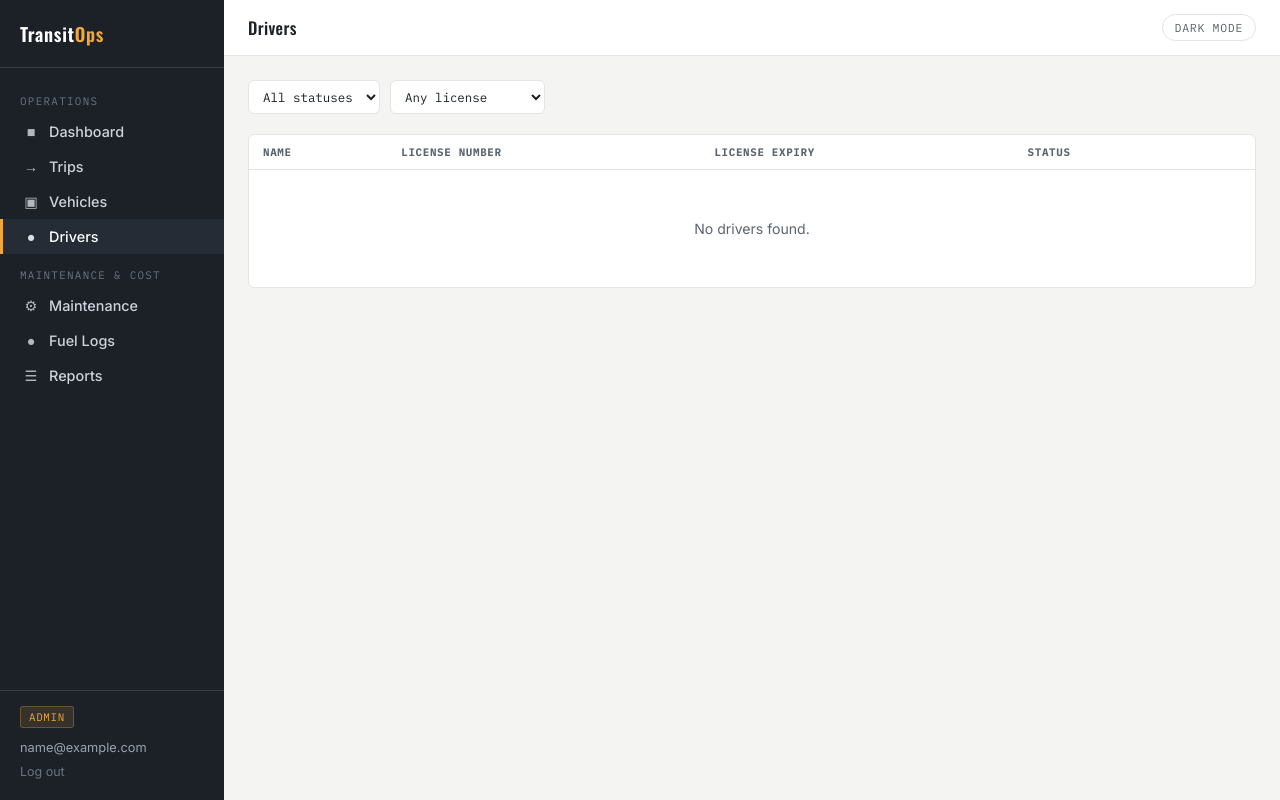
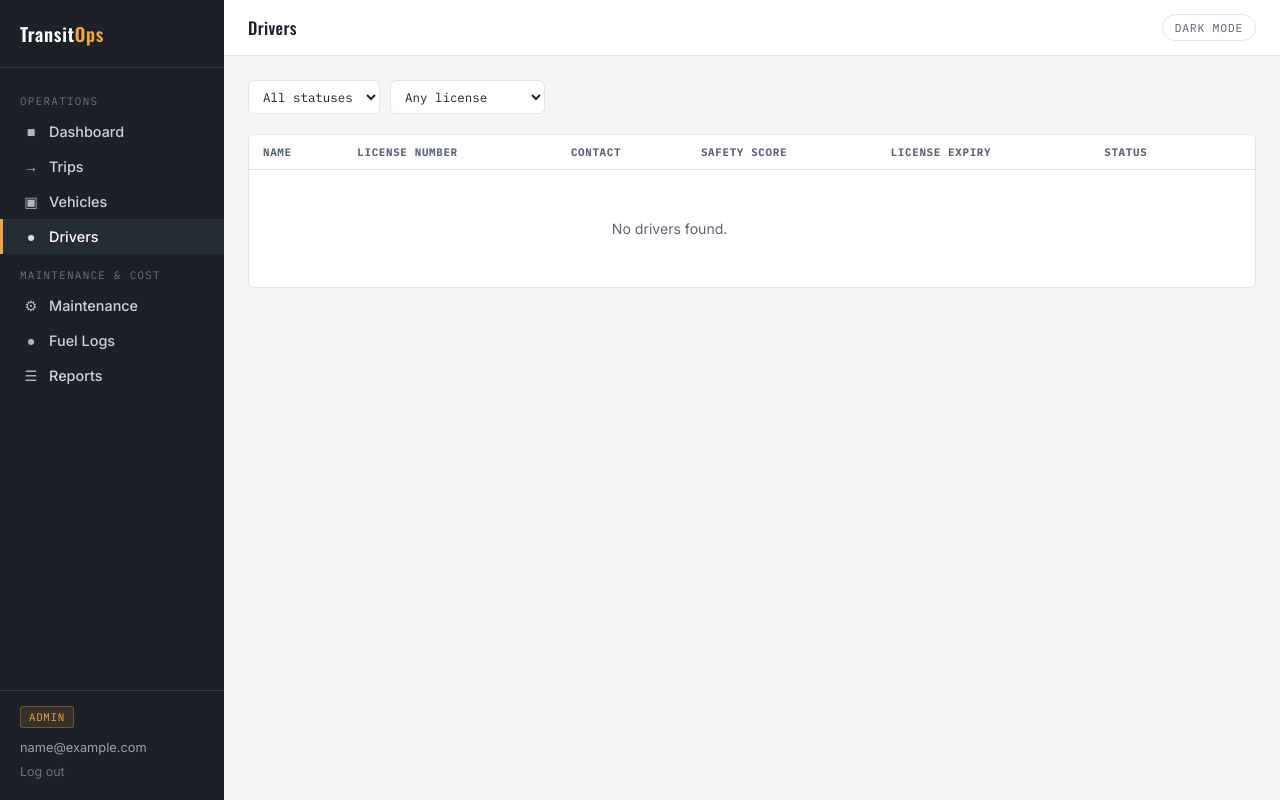
Before and after one commit to meha20007/Odoo-hackathon---Odoo-Squad, a Flask app: page /drivers in a window 1280 px wide. Run offline with Flask 3, Linux system fonts and the light colour scheme; the visitor is signed in with stand-in values (Sample User, id 1); data that the repository does not hold is empty.

Commit message:
Added contact and safety score to drivers

```diff
--- a/templates/drivers.html
+++ b/templates/drivers.html
@@ -99,6 +99,8 @@
       <tr>
         <th>Name</th>
         <th>License number</th>
+         <th>Contact</th>
+        <th>Safety Score</th>
         <th>License expiry</th>
         <th>Status</th>
         <th></th>
@@ -124,11 +126,34 @@
           <label for="name">Full name</label>
           <input type="text" id="name" required>
         </div>
+
         <div class="field">
           <label for="license_number">License number</label>
           <input type="text" id="license_number" required>
         </div>
         <div class="field">
+
+            <div class="field">
+  <label for="contact_number">Contact Number</label>
+  <input
+    type="text"
+    id="contact_number"
+    maxlength="10"
+    pattern="[0-9]{10}"
+    required
+  >
+</div>
+
+<div class="field">
+  <label for="safety_score">Safety Score</label>
+  <input
+    type="number"
+    id="safety_score"
+    min="0"
+    max="100"
+    required
+  >
+</div>
           <label for="license_expiry">License expiry</label>
           <input type="date" id="license_expiry" required>
         </div>
@@ -185,6 +210,11 @@ function openModal(driver) {
   if (driver) {
     document.getElementById('name').value = driver.name || '';
     document.getElementById('license_number').value = driver.license_number || '';
+    document.getElementById('contact_number').value =
+    driver.contact_number || '';
+
+document.getElementById('safety_score').value =
+    driver.safety_score || '';
     document.getElementById('license_expiry').value = driver.license_expiry || '';
     document.getElementById('status').value = driver.status || 'Available';
   } else {
@@ -242,6 +272,8 @@ function rowHtml(d) {
   return `<tr>
     <td>${escapeHtml(d.name)}</td>
     <td>${escapeHtml(d.license_number)}</td>
+     <td>${escapeHtml(d.contact_number)}</td>
+    <td>${escapeHtml(d.safety_score)}</td>
     <td>${escapeHtml(d.license_expiry)}${expiredTag}</td>
     <td><span class="pill ${pill}">${escapeHtml(d.status)}</span></td>
     <td><div class="row-actions">${actions}</div></td>
@@ -268,6 +300,8 @@ form.addEventListener('submit', async (e) => {
   const payload = {
     name: document.getElementById('name').value.trim(),
     license_number: document.getElementById('license_number').value.trim(),
+     contact_number: document.getElementById('contact_number').value.trim(),
+    safety_score: Number(document.getElementById('safety_score').value),
     license_expiry: document.getElementById('license_expiry').value,
     status: document.getElementById('status').value,
   };
```
